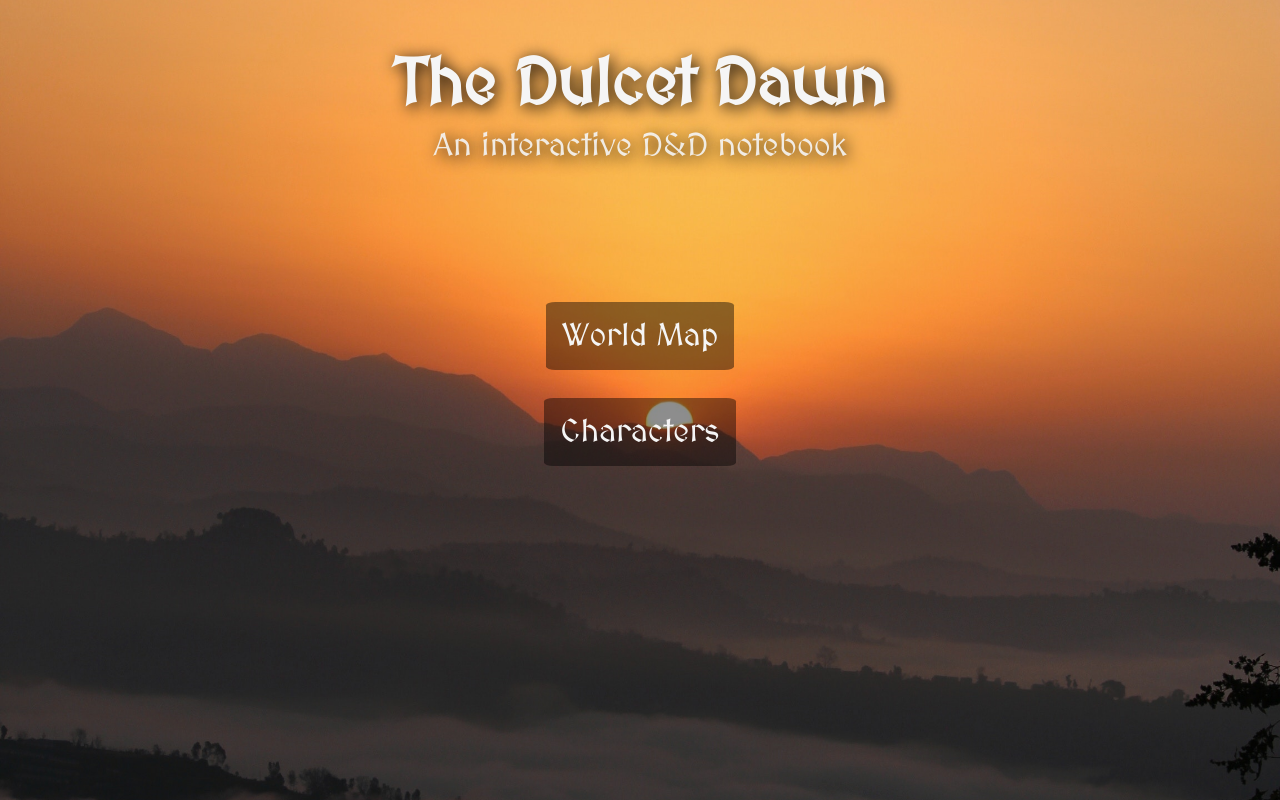
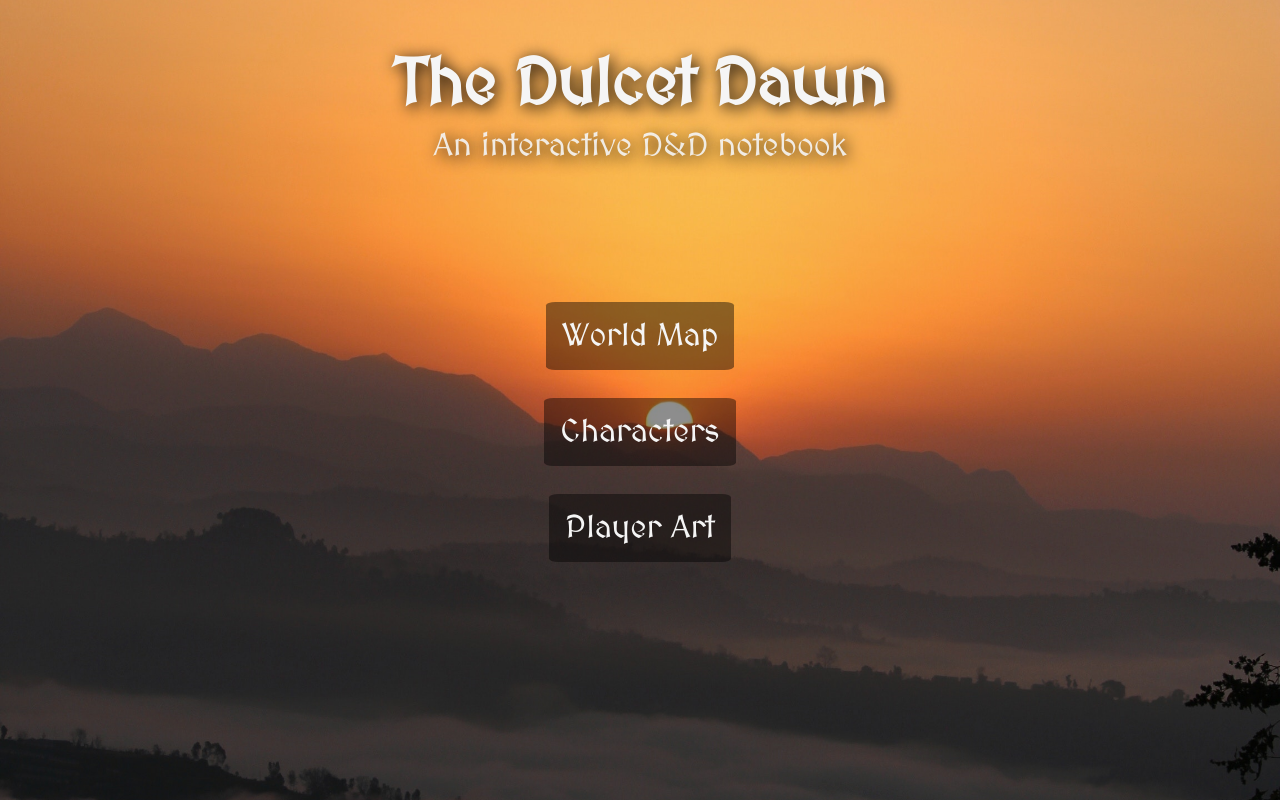
Before and after one commit to Dragoncall/DnDCampaignPages, a plain HTML site: page index.html in a window 1280 px wide. Drawn offline with Linux system fonts and the light colour scheme.

Commit message:
Add page to index

```diff
--- a/index.html
+++ b/index.html
@@ -21,6 +21,9 @@
             <div class="is-index-button-parent">
                 <a class="is-index-button" href="characters/">Characters</a>
             </div>
+            <div class="is-index-button-parent">
+                <a class="is-index-button" href="playerart/">Player Art</a>
+            </div>
         </div>
     </div>
 </body>
```
